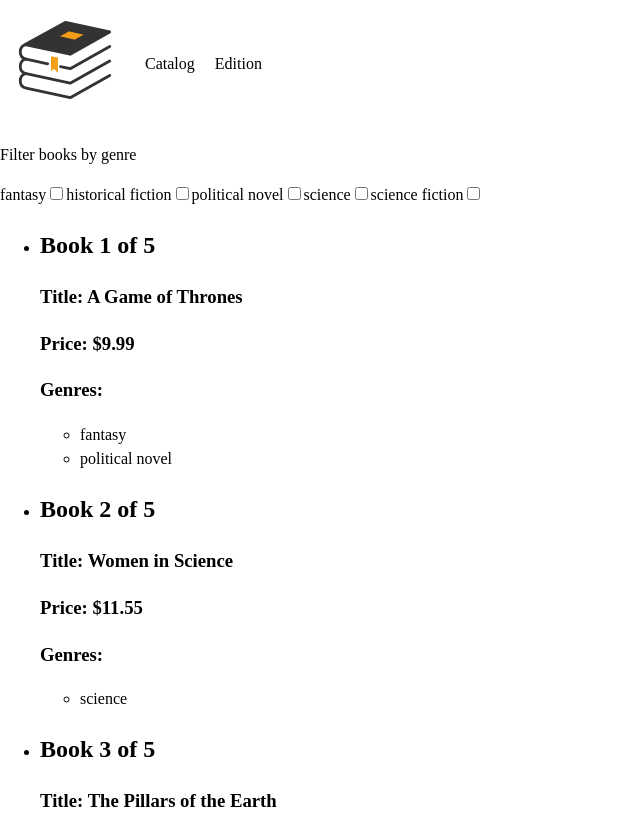
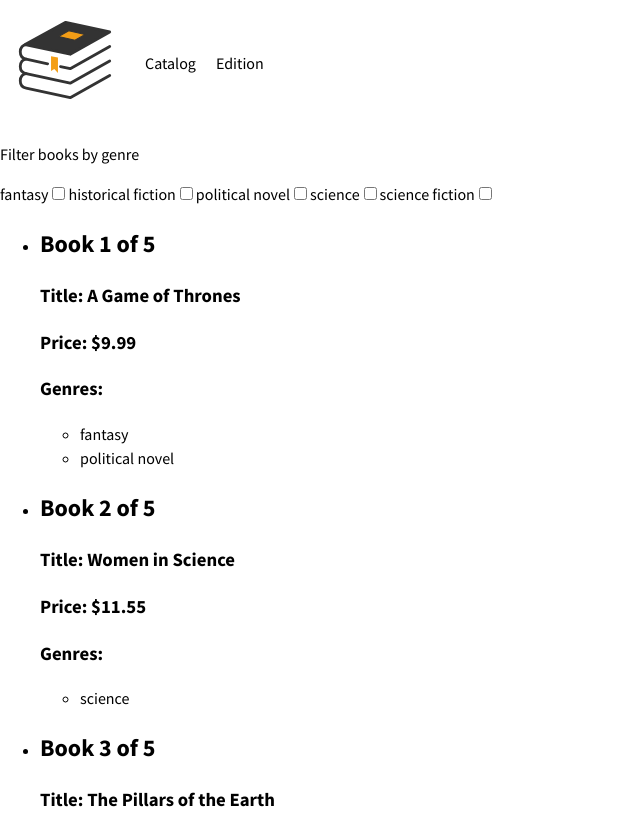
Before and after one commit to sayheylaura/book-catalog, a React app: page / in a window 1280 px wide. Shown: the top 818 px of the page, without its empty margins (0-640 px from the left). Built offline with nearby package versions, Linux system fonts and the light colour scheme.

Commit message:
Add google fonts

```diff
--- a/public/index.html
+++ b/public/index.html
@@ -7,6 +7,7 @@
 	<meta http-equiv="X-UA-Compatible" content="ie=edge">
 	<title>Book catalog</title>
 	<link rel="icon" href="../src/images/favicon-32x32.png" />
+	<link href="https://fonts.googleapis.com/css?family=Source+Sans+Pro:400,600,700" rel="stylesheet">
 </head>
 
 <body>
--- a/src/index.scss
+++ b/src/index.scss
@@ -1,8 +1,10 @@
 body {
-  min-height: 100vh;
-  margin: 0;
-  background-color: white;
-  font-size: 16px;
-  font-weight: 400;
-  line-height: 1.5;
+	min-height: 100vh;
+	margin: 0;
+	background-color: #fff;
+	font-family: "Source Sans Pro", sans-serif;
+	font-size: 16px;
+	font-weight: 400;
+	line-height: 1.5;
+	color: #000;
 }
```
Lines whose indentation alone changed are shown as unchanged.
